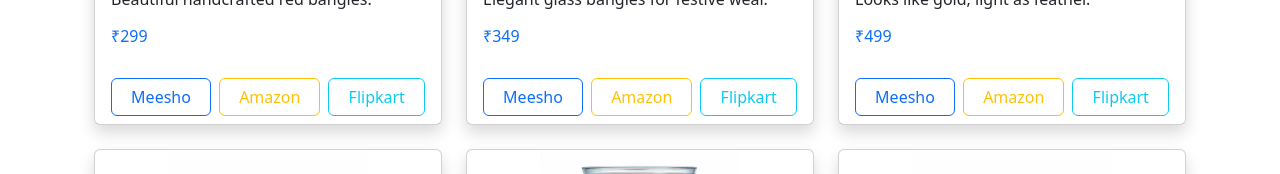
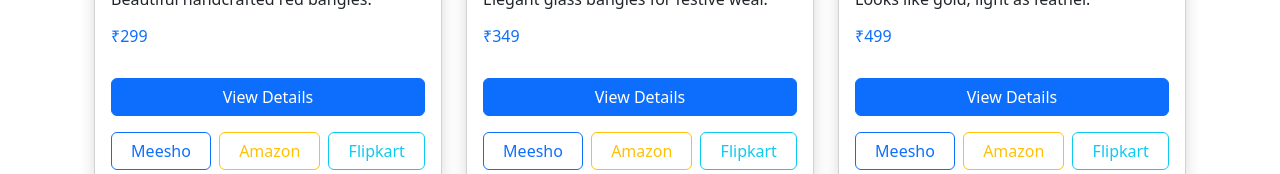
Before and after one commit to DevendrakumarGLAu/ecommerce, an Angular app: page / in a window 1280 px wide. Shown: the part 531-705 px from the top of the page. Built offline with nearby package versions, Linux system fonts and the light colour scheme.

Commit message:
Update product.component.html

```diff
--- a/src/app/product/product.component.html
+++ b/src/app/product/product.component.html
@@ -27,9 +27,9 @@
                     <p class="card-text">{{ product.description }}</p>
                     <h6 class="text-primary">₹{{ product.price }}</h6>
                 </div>
-                <!-- <div class="card-footer bg-transparent border-top-0">
+                <div class="card-footer bg-transparent border-top-0">
                     <button class="btn btn-primary w-100" (click)="viewProductDetails(product.id)">View Details</button>
-                </div> -->
+                </div>
 
                 <div class="card-footer bg-transparent border-top-0">
                     <div class="d-flex flex-column flex-md-row flex-md-wrap gap-2">
```
